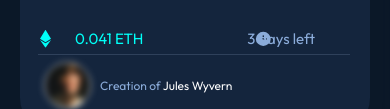
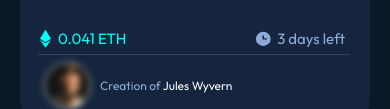
Before and after one commit to saramohamed124/NFT-preview-card-component, a plain HTML site: page index.html in a window 390 px wide. Shown: the part 546-655 px from the top of the page. Drawn offline with Linux system fonts and the light colour scheme.

Commit message:
Update master.css

```diff
--- a/css/master.css
+++ b/css/master.css
@@ -237,7 +237,7 @@
      .equil-description .info img:last-of-type {
         right: 72px;
      }
-  .equil-description .info p:last-child {
+    .equil-description .info p:first-of-type{
        padding: 0 30px 0 13px;
   }
  }
```
